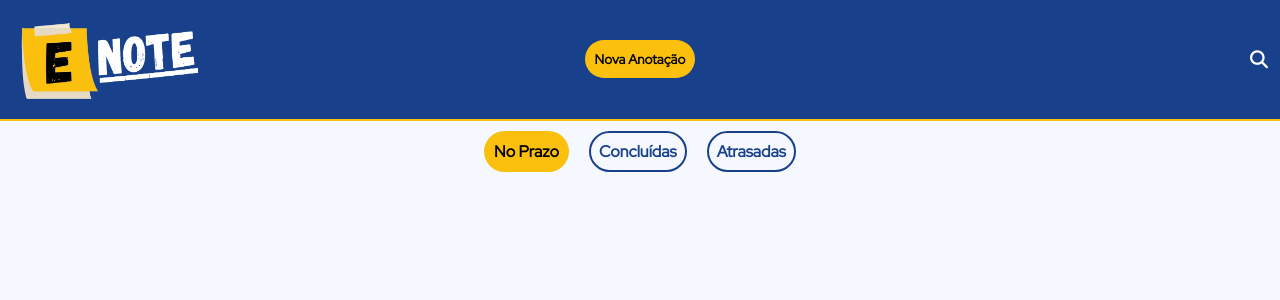
After one commit to Edmig1/Flask-Sites-Prontos, a Flask app: page /note in a window 1280 px wide. The commit adds this page. Shown: the top 300 px of the page. Run offline with Flask 3, Linux system fonts and the light colour scheme; some libraries are stand-ins or nearby versions.

Commit message:
2 site pronto

```diff
--- a/app.py
+++ b/app.py
@@ -12,6 +12,11 @@ def sushi():  # put application's code here
     lista = [barca1, barca2, barca3, barca4]
     return render_template('Sushi.html', lista=lista)
 
+@app.route('/note')
+def note():
+    Nota = 'Nova Anotação'
+    return render_template('Note.html',Nota = Nota)
+
 
 if __name__ == '__main__':
     app.run()
--- /dev/null
+++ b/static/note.css
@@ -0,0 +1,354 @@
+@import url('https://fonts.googleapis.com/css2?family=Red+Hat+Display&display=swap');
+
+:root{
+	--neutro: #f5f9ff;
+	--principal: #19408a;
+	--principalBG: #d8e3f8;
+	--confirm: #00c2a0;
+	--cancel: #da0c0c;
+	--disabled: #dbdbdb;
+	--attention: #dcdc38;
+	--amarelologo: #FBC00D;
+}
+
+*{
+	padding: 0;
+	margin: 0;
+	font-family: 'Red Hat Display', sans-serif;
+}
+.desc{
+	width: 100%;
+	height: 100%;
+}
+
+body{
+	background: var(--neutro);
+	overflow-x: hidden;
+}
+
+header{
+	display: grid;
+	grid-template-columns: 1fr 1fr 1fr;
+	align-items: center;
+	padding: 12px;
+	border-bottom: solid 2px var(--amarelologo);
+	background-color: #19408A;
+}
+.divlupa{
+	justify-self: end;
+}
+.divnew{
+	justify-self: center;
+}
+header h1{
+	color: var(--principal);
+}
+#logo img{
+	width: 15vw;
+	height: 7vw;
+}
+.btn1{
+	padding: 10px;
+	margin: 10px;
+	border: none;
+	border-radius: 50px;
+	background-color: var(--amarelologo);
+	color: black;
+	font-weight: bold;
+	cursor: pointer;
+	text-decoration: none;
+}
+.btn2{
+	margin: 10px;
+	padding: 8px;
+	border: 2px solid var(--principal);
+	border-radius: 50px;
+	background-color: var(--neutro);
+	color: var(--principal);
+	font-weight: bold;
+	cursor: pointer;
+	text-decoration: none;
+}
+.btn1:hover,.btn2:hover{
+	scale: 1.1;
+	box-shadow: 2px 2px 0px #774f00;
+}
+
+#lupa{
+	background-color: transparent;
+	color: white;
+	border: none;
+	font-size: large;
+	cursor: pointer;
+}
+
+.formInput{
+	border: none;
+	background-color: transparent;
+	border-bottom: solid 2px var(--principal);
+	border-left: solid 2px var(--principal);
+	margin: 4px;
+	padding: 2px;
+	transition: 0.5s;
+}
+
+.formInput:focus{
+	transition: 0.5s;
+	outline: none;
+	background-color: var(--principalBG);
+}
+
+#criar{
+	position: fixed;
+	top: 0%;
+    left: 50%;
+    transform: translate(-50%, 0%);
+    background-color: var(--neutro);
+	padding: 16px;
+	border-radius: 0px 0px 12px 12px;
+	transition: 0.5s ease-in-out;
+	z-index: 2;
+
+}
+
+#criar h2{
+	text-align: center;
+}
+
+
+#criarform div{
+	display: flex;
+	flex-direction: column;
+	padding-bottom: 6px;
+    padding-top: 6px;
+}
+
+.prazodiv{
+	flex-direction: row !important;
+	justify-content: space-between;
+}
+
+.prazodiv div{
+	flex-direction: row !important;
+	gap: 8px;
+}
+#conteudo{
+	resize: none;
+	border: none;
+	border-left: solid 2px var(--principal);
+	border-bottom: solid 2px var(--principal);
+	transition: 0.5s;
+	background-color: transparent;
+	padding: 2px;
+}
+#pesquisa::placeholder {
+	color: white;
+  }
+#pesquisa:focus{
+	color: black;
+}
+#pesquisa{
+	color: white;
+	border-bottom: 1px solid white;
+	border-left: 1px solid white;
+}
+#pesquisa:focus::placeholder{
+	color: black;
+  }
+
+#conteudo:focus{
+	transition: 0.5s;
+	outline: none;
+	background-color: var(--principalBG);
+}
+
+#prazocheck{
+	accent-color: var(--amarelologo);
+	size: 1.3;
+	cursor: pointer;
+}
+
+#prazo{
+	border: none;
+	background: transparent;
+	cursor: pointer;
+
+}
+
+#prazo:disabled{
+	background: var(--disabled);
+	cursor: not-allowed;
+}
+
+#escuro{
+	position: fixed;
+    height: 100%;
+    width: 100%;
+    background: rgba(0, 0, 0, 0.29);
+    top: 0;
+    left: 0;
+}
+
+.confirm{
+	background: var(--amarelologo);
+	border: none;
+	padding: 8px;
+	border-radius: 16px;
+	color: black;
+	font-weight: bold;
+}
+.concluir{
+	background-color: transparent;
+	scale: 1.5;
+	border: none;
+	outline: none;
+}
+
+.close{
+	background: transparent;
+	color: var(--cancel);
+	border: none;
+	font-size: x-large;
+	position: absolute;
+	right: 12px;
+}
+
+.prazo{
+	height: fit-content;
+	display: flex;
+	justify-content: center;
+	flex-direction: row;
+	flex-wrap: wrap;
+}
+.box{
+	background-color: var(--neutro);
+	margin: 1%;
+	width: 20%;
+	height: 35vh;
+	display: flex;
+	flex-direction: column;
+	justify-content: space-between;
+	align-items: center;
+	border: 2px var(--principal) solid;
+	border-bottom: 10px var(--principal) solid;
+	border-radius: 10%
+}
+
+.box-concluida{
+	background-color: var(--neutro);
+	margin: 1%;
+	width: 20%;
+	height: 35vh;
+	display: flex;
+	flex-direction: column;
+	justify-content: space-between;
+	align-items: center;
+	border: 2px var(--confirm) solid;
+	border-bottom: 10px var(--confirm) solid;
+	border-radius: 10%
+}
+.divtitulo{
+	text-align: center;
+	font-size: x-large;
+	border-bottom: 2px solid var(--principal);
+	width: 80%;
+	color: var(--principal);
+}
+.divtitulo2{
+	padding: 5% 10%;
+	text-align: center;
+	font-size: x-large;
+	border-bottom: 2px solid var(--confirm);
+	width: 80%;
+	color: var(--confirm);
+}
+.divbotao{
+	display: flex;
+	width: 80%;
+	align-items: center;
+	justify-content: space-between;
+}
+.editar,.excluir{
+	border: none;
+	outline: none;
+	background: transparent;
+	scale: 1.6;
+}
+.editar2,.excluir2{
+	padding-bottom: 10px;
+}
+.editar{
+	color: var(--principal);
+}
+.excluir{
+	color: var(--cancel);
+}
+.box div{
+	padding: 5% 10%;
+	text-align: center;
+}
+.btn{
+	display: flex;
+	justify-content: center;
+	align-items: center;
+}
+i:hover{
+	cursor: pointer;
+}
+.btns{
+	margin: 1% 1%;
+	padding: 8px;
+	border: 2px solid var(--principal);
+	border-radius: 50px;
+	background-color: transparent !important;
+	color: var(--principal);
+	font-weight: bold;
+	position: relative;
+	transition: 0.2s;
+	cursor: pointer;
+	text-decoration: none;
+}
+.btns:hover{
+	color: white;
+	transition: 0.2s;
+}
+.btns::before{
+	content:'';
+	position:absolute;
+	left: 0;
+	top: 0;
+	width: 0%;
+	height: 100%;
+	background-color: var(--neutro);
+	z-index: -1;
+	border-radius: 50px;
+	transition: 0.1s;
+}
+.btns:hover::before{
+	content:'';
+	position:absolute;
+	left: 0;
+	top: 0;
+	width: 100%;
+	height: 100%;
+	background-color: var(--principal);
+	z-index: -1;
+	border-radius: 50px;
+	transition: 0.2s;
+}
+i{
+	transition: 0.5s;
+}
+i:hover{
+	transition: 0.5s;
+	scale: 1.2;
+}
+.concluir:hover{
+	color: #000000;
+}
+.editar:hover{
+	color: #0b295c;
+}
+.excluir:hover{
+	color: #9d0303;
+}
--- /dev/null
+++ b/templates/Note.html
@@ -0,0 +1,88 @@
+<!DOCTYPE html>
+<html>
+<head lang="pt-br">
+	<meta charset="utf-8">
+	<meta name="viewport" content="width=device-width, initial-scale=1">
+	<link rel="stylesheet" type="text/css" href="static/note.css">
+	<link rel="stylesheet" type="text/css" href="assets/style/responsive.css">
+	<script defer src="assets/script/script.js"></script>
+	<script src="https://kit.fontawesome.com/9879f90344.js" crossorigin="anonymous"></script>
+	<title>E-Note | Inicio</title>
+</head>
+<body>
+	<header>
+		<div>
+			<figure id="logo">
+				<img src="static/Img/logoenote.png" alt="Logo Escrita E-Note, que é constituída por um bloco de notas amarelo e a palavra note sublinhada com uma linha em textura de giz">
+			</figure>
+		</div>
+		<div class="divnew">
+			<button id="new" class="btn1" onclick="abrir()">{{ Nota }}</button>
+		</div>
+		<div class="divlupa">
+			<input type="text" name="note-search" id="pesquisa" class="formInput" placeholder="Pesquise suas notas" style="display:none;">
+			<button id="lupa"><i class="fa-solid fa-magnifying-glass" onclick="show()"></i></button>
+		</div>
+		<div id="escuro" style="display: none;"></div>
+		<div id="criar" style="top: -100%;">
+			<button class="close" onclick="fechar(this)"><i class="fa-solid fa-xmark"></i></button>
+			<h2>Criar anotação</h2>
+			<form id="criarform">
+				<div>
+					<label for="titulo">Título</label>
+					<input type="text" name="titulo" required autocomplete="off" placeholder="Título da anotação" class="formInput" maxlength="36">
+				</div>
+				<div>
+					<label for="conteudo">Conteúdo</label>
+					<textarea name="conteudo" id="conteudo" cols="70" rows="5" placeholder="Conteudo da anotação (opcional)" maxlength="100"></textarea>
+				</div>
+				<div class="prazodiv">
+					<div>
+						<input type="checkbox" name="prazocheck" id="prazocheck" onclick="habilitar(this)">
+						<label for="prazocheck">Habilitar prazo</label>
+					</div>
+					<div>
+						<input type="date" name="prazo" id="prazo" disabled>
+					</div>
+				</div>
+				<div>
+					<input type="submit" value="Criar anotação" id="confirm" class="btn1">
+				</div>
+			</form>
+		</div>
+	</header>
+	<main>
+		<section class="btn">
+			<a class="btn1" href="index.html">No Prazo</a>
+			<a class="btn2" href="concluidas.html">Concluídas</a>
+			<a class="btn2" href="">Atrasadas</a>
+		</section>
+		<section class="prazo" id="secPrazo">
+
+		</section>
+		<!-- <section>
+			<div>
+				<div class="divtitulo">
+					<h4>Título</h4>
+				</div>
+				<div>
+
+				</div>
+			</div>
+		</section>
+		<section>
+			<div>
+				<div class="divtitulo">
+					<h4>Título</h4>
+				</div>
+				<div>
+
+				</div>
+			</div>
+		</section> -->
+	</main>
+	<footer>
+
+	</footer>
+</body>
+</html>
--- a/templates/Sushi.html
+++ b/templates/Sushi.html
@@ -32,7 +32,7 @@
         <section>
             <div class="top">
                 {% for barcas in lista %}
-                <div id="div1">
+                <div id="class1">
                     <img src="../static/Img/image 4.png" alt="">
                     <p>{{barcas}}</p>
                 </div>
```
Also changed, not shown: static/Img/logoenote.png (added).
